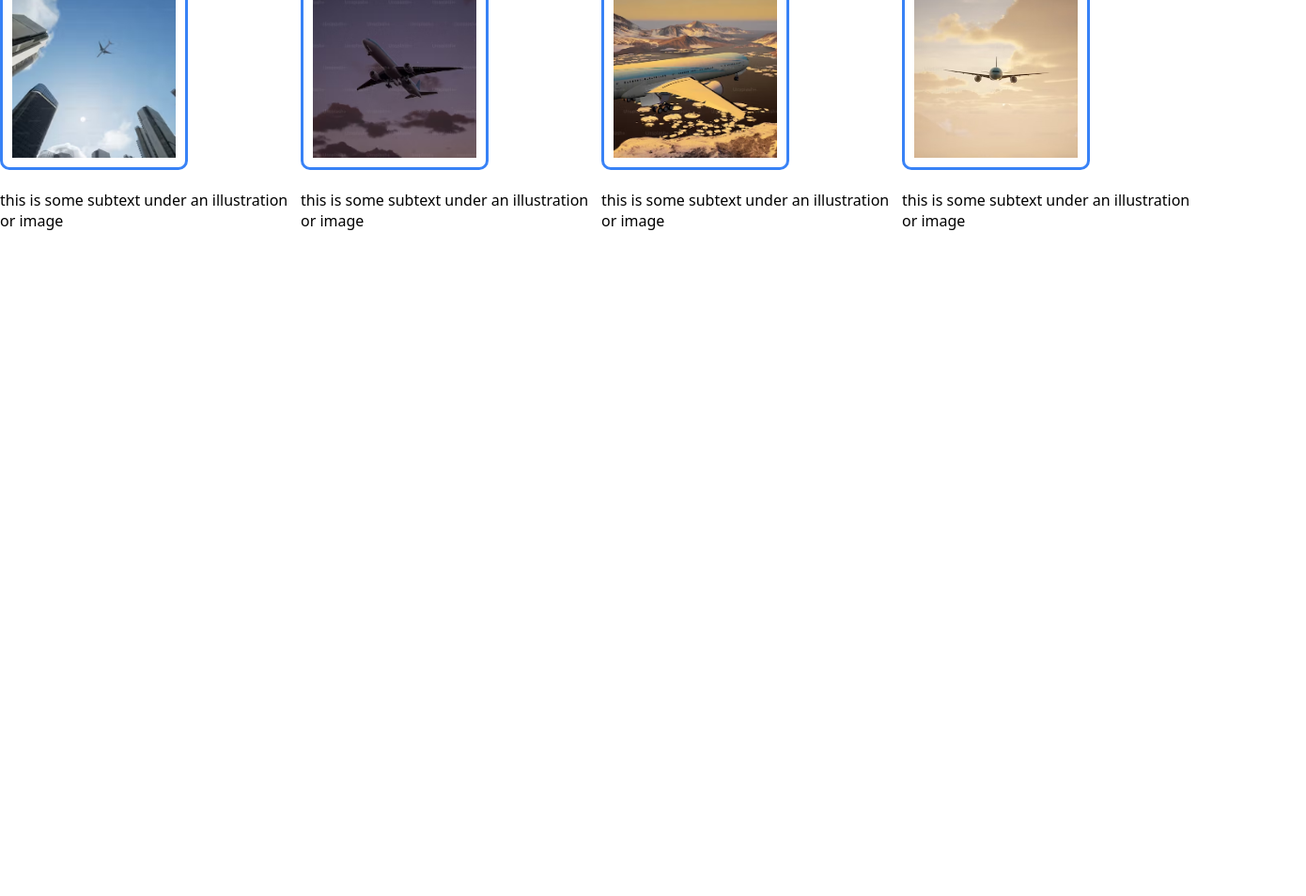
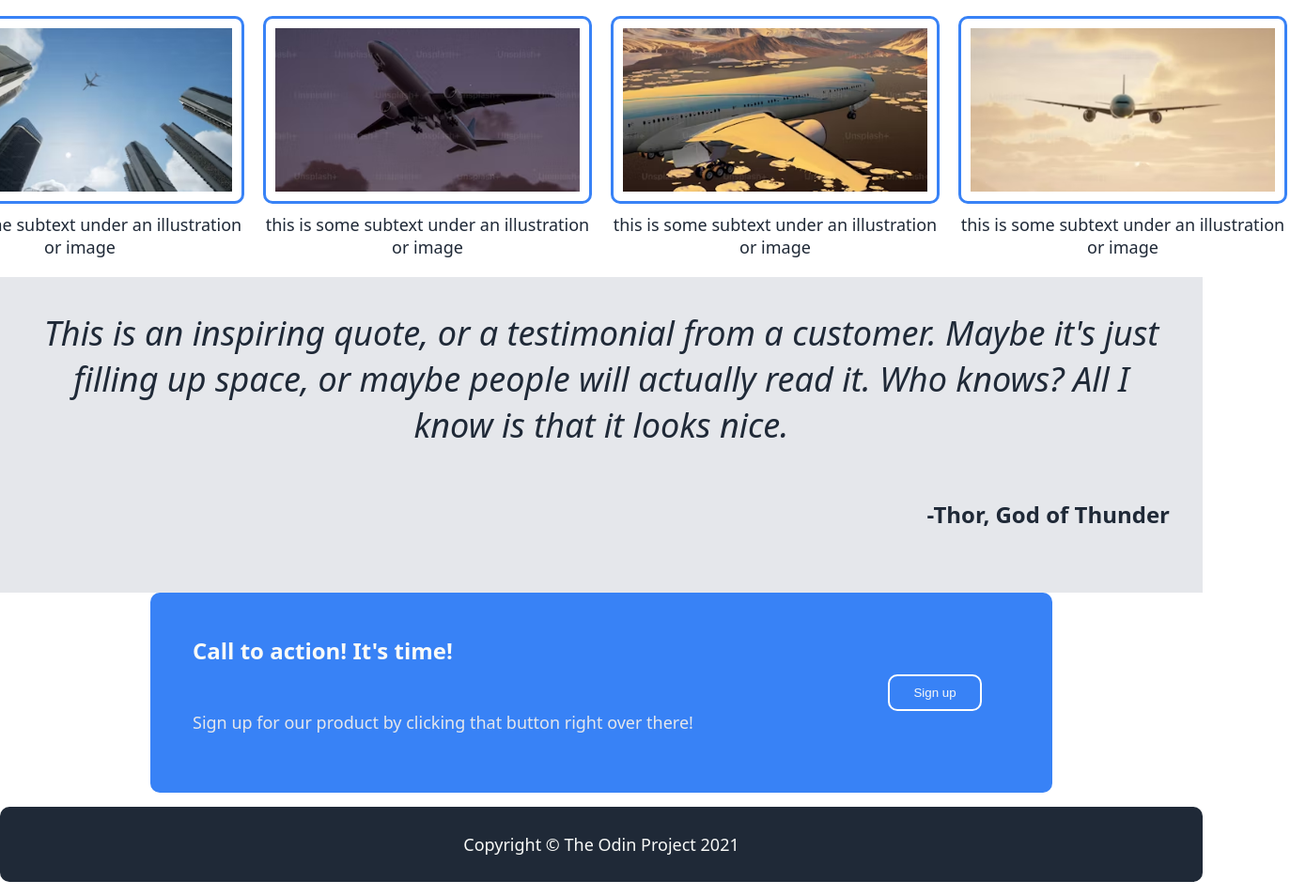
Before and after one commit to Karlj415/Landing-Page, a plain HTML site: page index.html in a window 1280 px wide. Shown: the part 534-1488 px from the top of the page at 94% size, 1390 px wide, since content can reach past the window. Before the commit the page ends 800 px from the top, so only its background shows below. Drawn offline with Linux system fonts and the light colour scheme.

Commit message:
Landing Page Final
Finished Landing Page. Will come back in the future to make adjustments when I've learned more

```diff
--- a/index.html
+++ b/index.html
@@ -1,10 +1,10 @@
 <!DOCTYPE html>
 <html lang="en">
 <head>
-    <meta charset="UTF-8" />
-    <meta name="viewport" content="width=device-width, initial-scale=1.0" />
-    <link rel="stylesheet" href="style.css" />
-    <link rel="icon" type="image/x-icon" href="./images/favicone.png" />
+    <meta charset="UTF-8"/>
+    <meta content="width=device-width, initial-scale=1.0" name="viewport"/>
+    <link href="style.css" rel="stylesheet"/>
+    <link href="./images/favicone.png" rel="icon" type="image/x-icon"/>
     <title>Landing Page</title>
 </head>
 
@@ -22,37 +22,60 @@
         <div class="hero">
             <div class="hero-text">
                 <h1>This website is awesome</h1>
-            <p class="subtext">This website has some subtext that goes here under the main title. It's a smaller font and the color is lower contrast</p>
+                <p class="subtext">This website has some subtext that goes here under the main title. It's a smaller
+                    font and the color is lower contrast</p>
                 <button>Sign up</button>
             </div>
             <div class="hero-image">
-            <img src="./images/lauren-mancke-aOC7TSLb1o8-unsplash.jpg" alt="hero image" />
+                <img alt="hero image" src="./images/lauren-mancke-aOC7TSLb1o8-unsplash.jpg"/>
             </div>
         </div>
     </div>
 </section>
-    <section>
+<section class="images-container">
+    <h2 class="info-header">Some random information.</h2>
     <div class="second__container">
-        <h2>Some random information.</h2>
         <div class="images">
             <div class="image">
-            <img src="./images/plane3.jpg" alt="image" />
-            <p>this is some subtext under an illustration or image</p>
+                <img alt="image" src="./images/plane3.jpg"/>
+                <p class="container-text">this is some subtext under an illustration or image</p>
             </div>
             <div class="image">
-            <img src="./images/plane1.jpg" alt="image" />
-            <p>this is some subtext under an illustration or image</p>
+                <img alt="image" src="./images/plane1.jpg"/>
+                <p class="container-text">this is some subtext under an illustration or image</p>
             </div>
             <div class="image">
-            <img src="./images/plane2.jpg" alt="image" />
-            <p>this is some subtext under an illustration or image</p>
+                <img alt="image" src="./images/plane2.jpg"/>
+                <p class="container-text">this is some subtext under an illustration or image</p>
             </div>
             <div class="image">
-            <img src="./images/plane4.jpg" alt="image" />
-            <p>this is some subtext under an illustration or image</p>
+                <img alt="image" src="./images/plane4.jpg"/>
+                <p class="container-text">this is some subtext under an illustration or image</p>
             </div>
         </div>
     </div>
 </section>
+<section class="quote-container">
+    <div class="quote">
+        <p class="quote-text">This is an inspiring quote, or a testimonial from a customer. Maybe it's just filling up space, or maybe people will actually read it. Who knows? All I know is that it looks nice.</p>
+        <p class="quote-author">-Thor, God of Thunder</p>
+    </div>
+</section>
+
+<section>
+    <div class="call-to-action">
+        <div class="call-to-action-container">
+            <div class="call-to-action-text">
+                <h2>Call to action! It's time!</h2>
+                <p>Sign up for our product by clicking that button right over there!</p>
+            </div>
+            <button>Sign up</button>
+        </div>
+    </div>
+</section>
+
+<footer class="footer">
+    <p>Copyright &copy; The Odin Project 2021</p>
+</footer>
 </body>
 </html>
--- a/style.css
+++ b/style.css
@@ -54,9 +54,10 @@ li {
 }
 
 img {
-  width: 400px;
+    width: 600px;
     height: 300px;
     padding: 10px;
+    object-fit: cover;
 }
 
 .hero {
@@ -74,7 +75,8 @@ img {
     font-size: 48px;
     font-weight: bolder;
     color: #f9faf8;
-  padding: 0;/
+    padding: 0;
+/
     /* margin: 0; */
 }
 
@@ -98,22 +100,172 @@ img {
     background-color: #1f2937;
 }
 
+.images-container {
+    display: flex;
+    flex-direction: column;
+    justify-content: center;
+    align-items: center;
+    padding: 10px;
+    flex: 1 1 0;
+    width: 100%;
+}
+
 .images {
     display: flex;
+    flex-direction: row;
     justify-content: center;
-  width: 100vw;
-  flex-shrink: 1;
+    padding: 10px;
+    flex: 1 1 0;
+    margin: 0 auto;
+    width: 100%;
 }
 
 .images img {
-  width: 200px;
+    display: flex;
+    width: 350px;
     height: 200px;
-  padding: 10px;
     border: 3px solid #3882f6;
     border-radius: 10px;
     object-fit: cover;
+    flex-shrink: 1;
+    margin: 10px;
 }
 
-.second__container h2 {
+.container-text {
+    width: 350px;
+    text-align: center;
+    margin: 0 auto;
+    color: #1f2937;
+    font-size: 18px;
+}
+
+
+.info-header {
+    font-size: 36px;
+    font-weight: bolder;
+    color: #1f2937;
+    padding: 15px;
+    margin: 0;
     text-align: center;
 }
+
+.quote-container {
+    display: flex;
+    flex-direction: column;
+    justify-content: center;
+    align-items: center;
+    padding: 10px;
+    background-color: #e5e7eb;
+    width: 100%;
+    flex: 1;
+}
+
+.quote {
+    display: flex;
+    flex-direction: column;
+    justify-content: center;
+    align-items: center;
+    padding: 10px;
+    flex: 1;
+    background-color: #e5e7eb;
+    align-self: center;
+}
+
+.quote-text {
+    font-size: 36px;
+    font-style: italic;
+    color: #1f2937;
+    padding: 15px;
+    margin: 0;
+    text-align: center;
+}
+
+.quote-author {
+    font-size: 24px;
+    font-weight: bold;
+    color: #1f2937;
+    padding: 15px;
+    margin-bottom: 2rem;
+    align-self: flex-end;
+}
+
+.call-to-action {
+    display: flex;
+    flex-direction: column;
+    justify-content: center;
+    align-items: center;
+    padding: 10px;
+    flex: 1;
+    background-color: #3882f6;
+    width: 75%;
+    margin: 0 auto;
+    border-radius: 10px;
+
+}
+
+.call-to-action-container {
+    display: flex;
+    flex-direction: row;
+    justify-content: space-between;
+    align-items: center;
+    padding: 10px;
+    flex: 1;
+    width: 100%;
+
+}
+
+.call-to-action-text {
+    display: flex;
+    flex-direction: column;
+    justify-content: center;
+    align-items: flex-start;
+    padding: 10px;
+    flex: 1;
+    width: 100%;
+}
+
+.call-to-action-text h2 {
+    font-size: 24px;
+    font-weight: bold;
+    color: #f9faf8;
+    padding: 15px;
+    margin: 0;
+}
+
+.call-to-action-text p {
+    font-size: 18px;
+    color: #e5e7eb;
+    padding: 15px;
+    /*margin: 0;*/
+}
+
+.call-to-action button {
+    color: #f9faf8;
+    background-color: #3882f6;
+    padding: 10px;
+    border: 2px solid #fff;
+    border-radius: 10px;
+    width: 100px;
+    cursor: pointer;
+    margin-right: 55px;
+}
+
+.call-to-action button:hover {
+    background-color: #1f2937;
+}
+
+.footer {
+    display: flex;
+    flex-direction: row;
+    justify-content: center;
+    align-items: center;
+    padding: 10px;
+    flex: 1;
+    background-color: #1f2937;
+    color: #f9faf8;
+    width: 100%;
+    margin: 15px auto;
+    border-radius: 10px;
+    font-size: 18px;
+
+}
```
Lines whose indentation alone changed are shown as unchanged.
